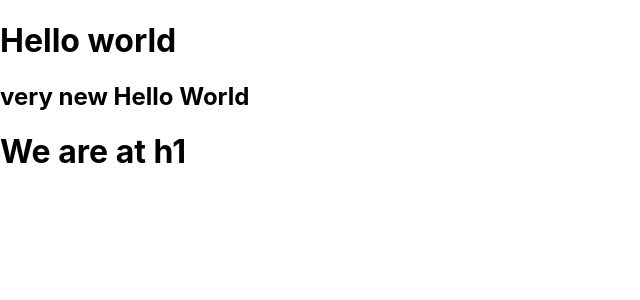
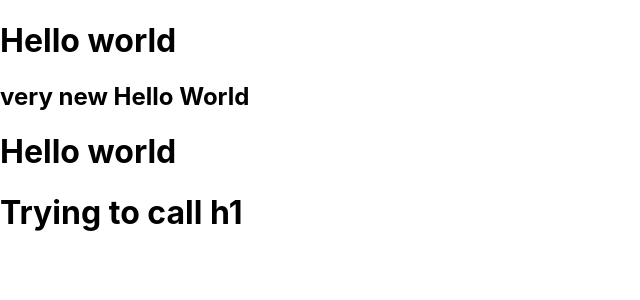
Before and after one commit to AkshayDevkate/final, a React (Create React App) app: page / in a window 1280 px wide. Shown: the top 300 px of the page, without its empty margins (0-640 px from the left). Built offline with nearby package versions, Linux system fonts and the light colour scheme.

Commit message:
Try 2 without browser router

```diff
--- a/src/components/FormSteps/FirstStep.js
+++ b/src/components/FormSteps/FirstStep.js
@@ -9,7 +9,7 @@ render () {
 
     return (
         <>
-        <h1>Hello one</h1>
+        <h1>Hello world </h1>
         </>
         );
 
--- a/src/components/UserForm.js
+++ b/src/components/UserForm.js
@@ -1,12 +1,31 @@
-import { render } from '@testing-library/react';
+
 import React, { Component } from 'react';
+import FirstStep from './FormSteps/FirstStep';
 
 
 export class UserForm extends Component {
+
+    state = {
+        step: 1,
+    }
+
 render() {
-    return (
-        <h1> We are at h1</h1>
-    );
+    const {step} = this.state;
+
+    switch (step) {
+        case 1:
+            return (
+                <>
+                <FirstStep/>
+                <div>
+
+                     <h1> Trying to call h1</h1>
+                </div>
+                </>
+
+                );
+    }
+
 
 }
 }
```
